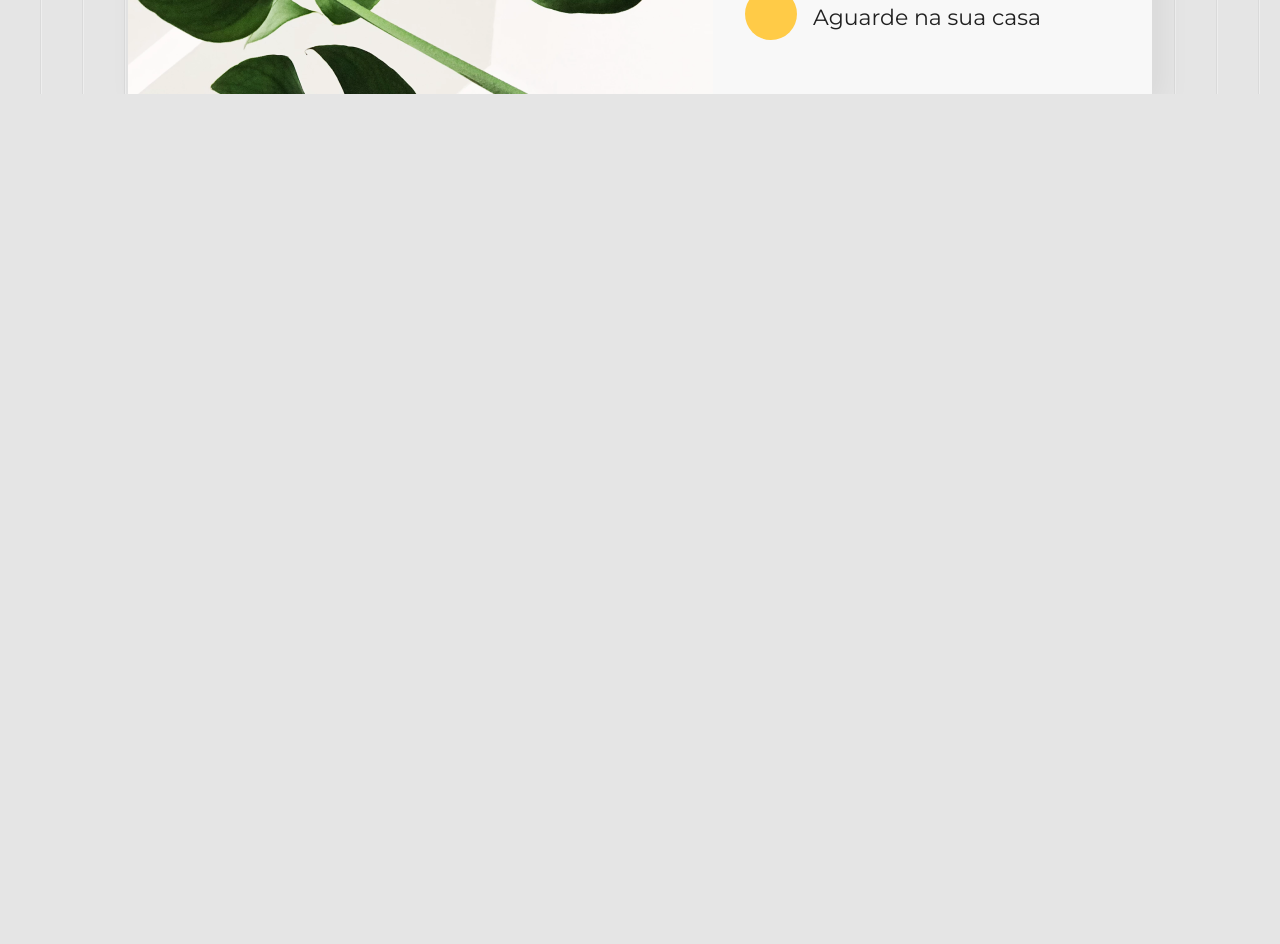
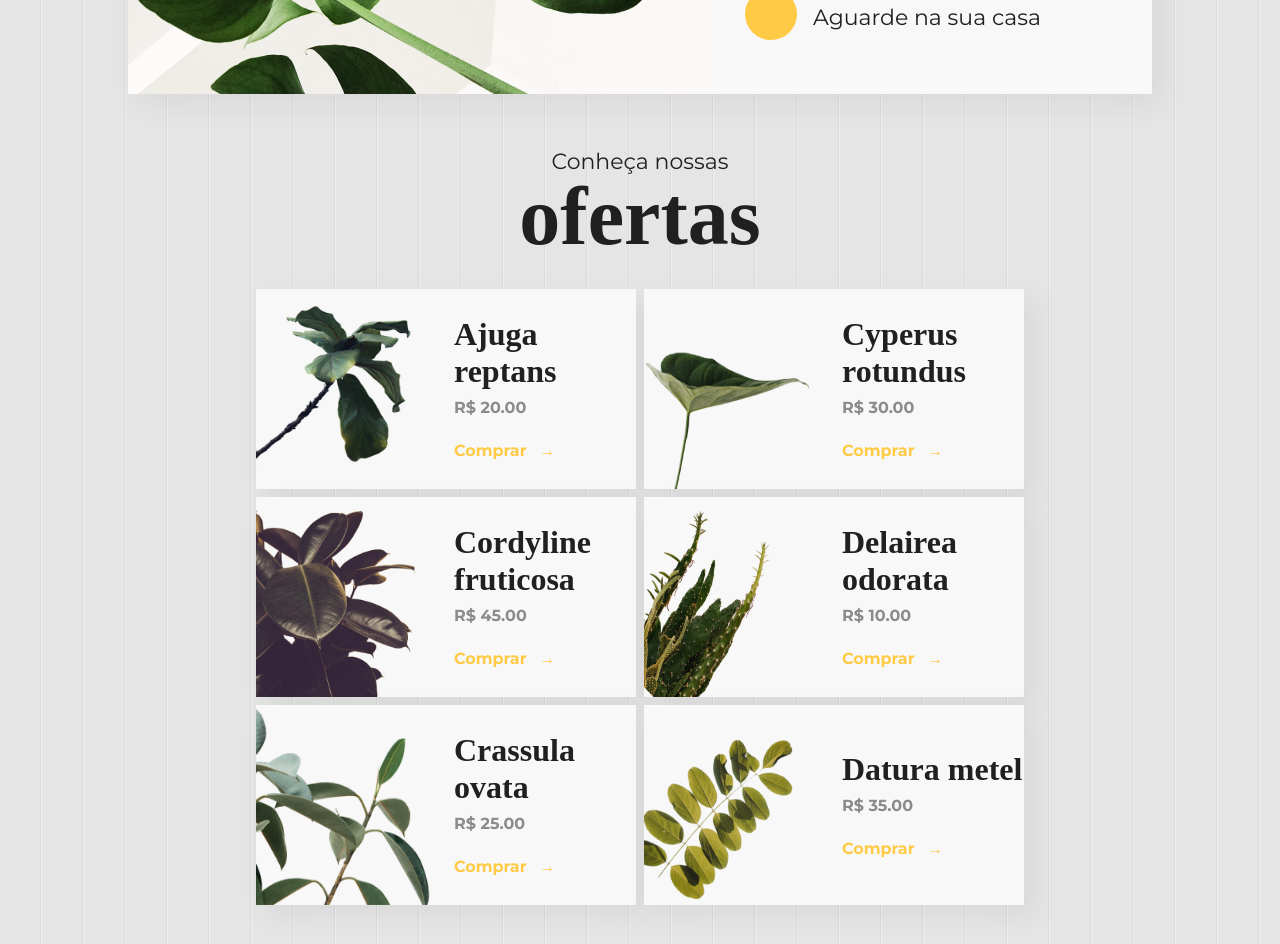
Before and after one commit to Arydiane/projeto-casa-verde, a React (Vite) app: page / in a window 1280 px wide. Shown: the part 1060-2004 px from the top of the page. Before the commit the page ends 1154 px from the top, so only its background shows below. Built offline with nearby package versions, Linux system fonts and the light colour scheme; a web font is replaced by a local one.

Commit message:
adiciona seção produtos na homepage

```diff
--- a/src/pages/HomePage/index.jsx
+++ b/src/pages/HomePage/index.jsx
@@ -2,6 +2,7 @@ import styles from './HomePage.module.scss'
 import Header from "../../components/Header";
 import NewsletterSubscription from '../../components/NewsletterSubscription';
 import SectionHowToGet from '../../components/SectionHowToGet';
+import SectionProducts from '../../components/SectionProducts';
 
 export default function HomePage() {
     return (
@@ -9,6 +10,7 @@ export default function HomePage() {
             <Header />
             <NewsletterSubscription />
             <SectionHowToGet />
+            <SectionProducts />
         </main>
     )
 }
```
